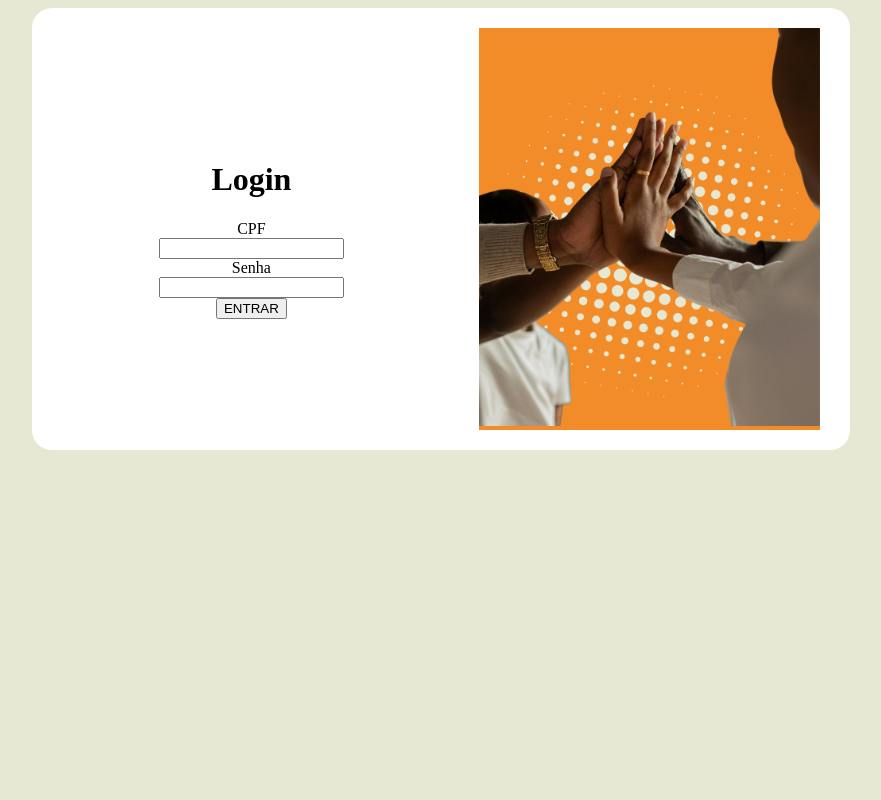
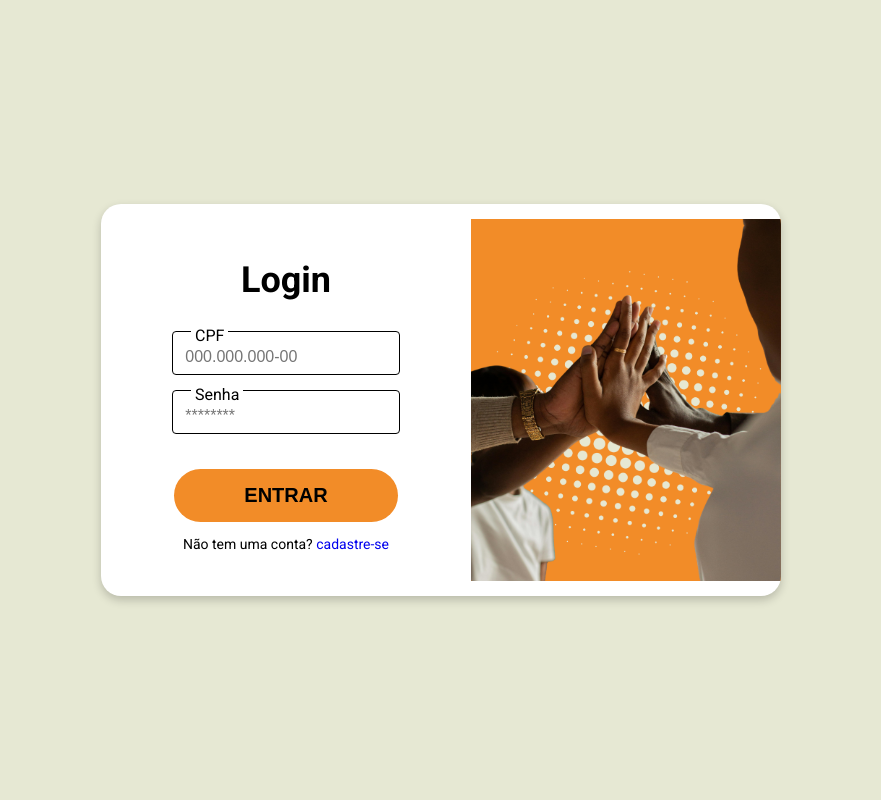
Before and after one commit to SophiaMartini/HR-SYSTEM, a PHP site: page /login.html in a window 1280 px wide. Shown: the whole page, without its empty margins (199-1080 px from the left). Run offline with PHP 8.4, Linux system fonts and the light colour scheme; some libraries are stand-ins or nearby versions.

Commit message:
tela de login 80% finalizada

```diff
--- a/src/css/login.css
+++ b/src/css/login.css
@@ -1,39 +1,112 @@
 body {
     background-color: #e6e8d3;
     box-sizing: border-box;
-}
-
-main {
+    margin: 0;
+    padding: 0;
+    font-family: 'Roboto', sans-serif;
+    height: 100vh;
     display: flex;
     align-items: center;
     justify-content: center;
 }
 
+main {
+    width: 100%;
+    height: 100%;
+    display: flex;
+    align-items: center;
+    justify-content: center;
+}
+
+a {
+    text-decoration: none;
+}
+
+p {
+    font-size: 14px;
+}
+
 .formulario-de-entrada {
     display: flex;
-    width: 60%;
-    padding: 20px 30px;
+    width: 85vh;
+    max-width: auto;
+    max-height: 500px;
     align-items: center;
-    margin: 0;
     justify-content: space-between;
     background-color: #fff;
     border-radius: 20px;
+    box-shadow: 0 4px 10px rgba(0,0,0,0.2);
+    overflow: hidden;
+}
 
+.formulario-de-entrada h1 {
+    font-size: 36px;
+    margin-bottom: 30px;
+}
+
+
+.inputs-label {
+    display: flex;
+    align-items: center;
+    justify-content: center;
+    position: relative;
+    width: 100%;
+}
+
+.inputs-label input {
+    width: 65%;
+    padding: 16px 12px 8px 12px;
+    margin-bottom: 15px;
+    font-size: 16px;
+    border: 1px solid #000;
+    border-radius: 4px;
+    outline: none;
+    background: none;
+    transition: border-color 0.2s;
+}
+
+
+.inputs-label label {
+    position: absolute;
+    top: -5px;
+    left: 60px;
+    font-size: 16px;
+    background: #fff;
+    padding: 0 4px;
+    pointer-events: none;
 }
 
 form {
-    width: 50%;
+    flex: 1;
     display: flex;
     flex-direction: column;
     align-items: center;
     justify-content: center;
+    padding: 30px;
 }
 
 .img {
+    display: flex;
+    height: 100%;
+    align-items: center;
+    justify-content: center;
     background-color: #f28c28;
-    width: 45%
+    flex: 1;
 }
 
 .img img {
     width: 100%;
+    height: 100%;
+    object-fit: cover;
 }
+
+.btn-login {
+    background-color: #f28c28;
+    padding: 15px 70px;
+    margin-top: 20px;
+    border: none;
+    border-radius: 50px;
+    font-size: 20px;
+    font-weight: 600;
+    cursor: pointer;
+}
--- /dev/null
+++ b/src/js/login.js
@@ -0,0 +1,23 @@
+let campoCPF = document.querySelector(".cpf");
+let senha = document.querySelector("#senha");
+
+campoCPF.addEventListener("keypress", ()=>{
+    let tamanhoCampo = campoCPF.value.length
+
+    if (tamanhoCampo == 3 || tamanhoCampo == 7 ){
+        campoCPF.value += ".";
+    } else if (tamanhoCampo == 11)
+         campoCPF.value += "-"
+
+});
+
+campoCPF.addEventListener("input", function(e){
+    this.value = this.value.replace(/[^0-9.-]/g,'');
+});
+
+function logar(){
+
+
+
+
+}
--- a/src/login.html
+++ b/src/login.html
@@ -1,5 +1,5 @@
 <!DOCTYPE html>
-<html lang="en">
+<html lang="pt-br">
 <head>
     <meta charset="UTF-8">
     <meta http-equiv="X-UA-Compatible" content="IE=edge">
@@ -14,11 +14,11 @@
     <link href="https://fonts.googleapis.com/css2?family=Montserrat:ital,wght@0,100..900;1,100..900&family=Roboto:ital,wght@0,100..900;1,100..900&display=swap" rel="stylesheet">
 
     <!--css-->
-    <link rel="stylesheet" href="cadastro.html">
+    <link rel="stylesheet" href="css/reset.html">
     <link rel="stylesheet" href="css/login.css">
 
     <!--js-->
-    <script src="js/cadastro.js" defer></script>
+    <script src="js/login.js" defer></script>
     <script src="js/all.js" defer></script>
 
 </head>
@@ -29,13 +29,20 @@
         <form action="" id="login_form">
             <h1 class="tittle">Login</h1>
 
-            <label for="cpf">CPF</label>
-            <input id="cpf" type="number">
+            <div class="inputs-label">
+                <label for="cpf">CPF</label>
+                <input class="cpf" id="cpf" type="text" maxlength="14" placeholder="000.000.000-00">
+            </div>
 
-            <label for="senha">Senha</label>
-            <input id="senha" type="text">
+            <div class="inputs-label">
+                <label for="senha">Senha</label>
+                <input id="senha" type="text" placeholder="********">
+            </div>
+
 
             <button class="btn-login" type="submit">ENTRAR</button>
+            <p>Não tem uma conta? <a href="cadastro.html">cadastre-se</a></p>
+
         </form>
 
         <div class="img">
```
